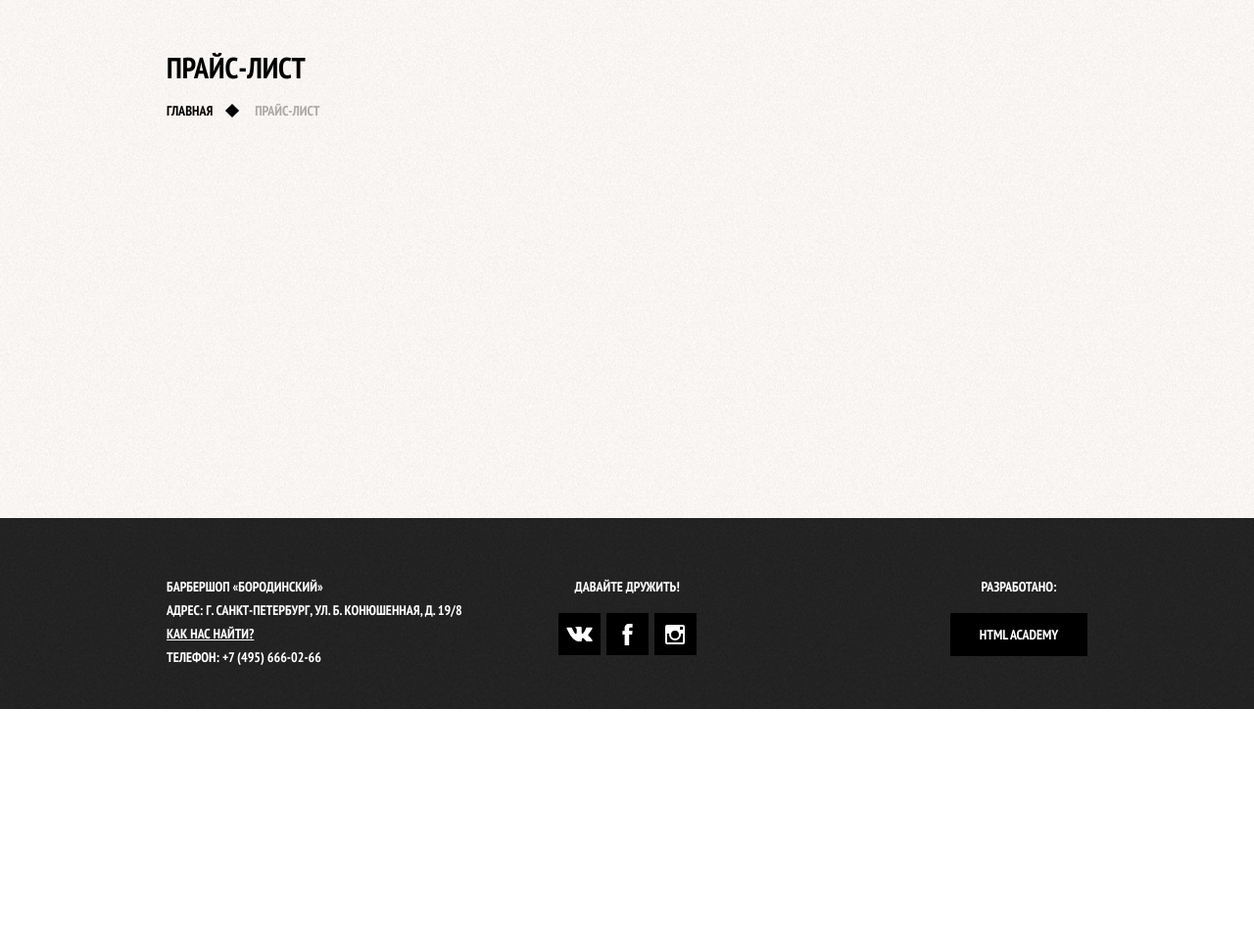
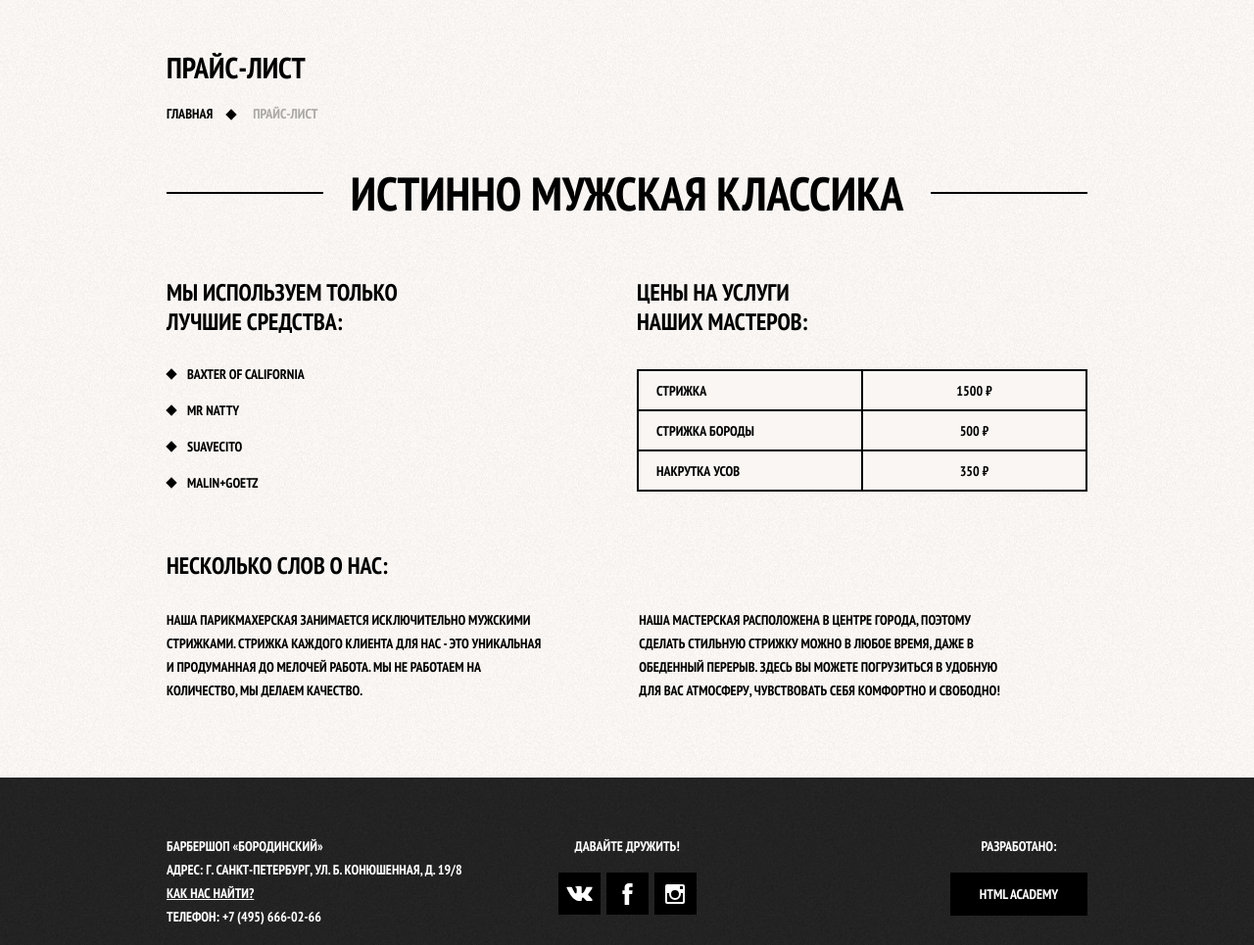
Before and after one commit to Leetovskiy/borodinski, a plain HTML site: page price.html in a window 1280 px wide. Shown: the part 76-1041 px from the top of the page at 98% size. Before the commit the page ends 800 px from the top, so only its background shows below. Drawn offline with Linux system fonts and the light colour scheme.

Commit message:
Create and style price page sections

```diff
--- a/css/style.css
+++ b/css/style.css
@@ -66,7 +66,7 @@ h1, h2, h3, h4, h5, h6 {
 
 .page-header {
   padding-top: 50px;
-  padding-bottom: 60px;
+  padding-bottom: 24px;
 }
 
 .page__heading {
@@ -85,6 +85,7 @@ h1, h2, h3, h4, h5, h6 {
 .page-navlist {
   list-style-type: none;
   padding: 0;
+  margin: 17px 0;
 
   display: flex;
 }
@@ -107,8 +108,8 @@ h1, h2, h3, h4, h5, h6 {
   content: "";
   display: inline-block;
   margin: auto 15px;
-  width: 10px;
-  height: 10px;
+  width: 8px;
+  height: 8px;
   background-color: #000;
   -webkit-transform: rotate(45deg);
       -ms-transform: rotate(45deg);
@@ -672,3 +673,140 @@ main {
   width: 300px;
   margin-top: 8px;
 }
+
+/* Price page styles */
+
+.price-main {
+
+}
+
+.price__big-text {
+  font-family: inherit;
+  font-size: 48px;
+  text-align: center;
+
+  position: relative;
+
+  margin: 0;
+}
+
+.price__big-text::before,
+.price__big-text::after {
+  content: "";
+  display: block;
+  width: 160px;
+  height: 2px;
+  background-color: #000;
+  margin-top: auto;
+  margin-bottom: auto;
+}
+
+.price__big-text::before {
+  position: absolute;
+  top: 50%;
+  left: 0;
+  margin-top: -1px;
+}
+
+.price__big-text::after {
+  position: absolute;
+  top: 50%;
+  right: 0;
+  margin-top: -1px;
+}
+
+.price-page__wrapper {
+  display: flex;
+  flex-flow: row wrap;
+  justify-content: space-between;
+
+  padding-top: 56px;
+  padding-bottom: 62px;
+}
+
+.price__heading {
+  font-family: inherit;
+  font-size: 24px;
+  line-height: 30px;
+}
+
+.adv-list__item,
+.price-list__table-cell,
+.price-about__text {
+  font-family: inherit;
+  font-size: 14px;
+  line-height: 24px;
+}
+
+.price__adv-list {
+  list-style-type: none;
+  padding-left: 21px;
+  margin-top: 26px;
+}
+
+.adv-list__item {
+  position: relative;
+}
+
+.adv-list__item + .adv-list__item {
+  margin: 13px 0;
+}
+
+.adv-list__item::before {
+  content: "";
+  display: inline-block;
+  width: 8px;
+  height: 8px;
+  background-color: #000;
+
+  position: absolute;
+  top: 50%;
+  left: -20px;
+  margin-top: -4px;
+
+  -webkit-transform: rotate(45deg);
+      -ms-transform: rotate(45deg);
+          transform: rotate(45deg);
+}
+
+.price-list__table {
+  background-color: #f9f6f3;
+  border: 2px solid #000101;
+  border-collapse: collapse;
+  margin-top: 33px;
+}
+
+.price-list__table-row th {
+  text-align: left;
+}
+
+.price-list__table-row td {
+  text-align: center;
+}
+
+.price-list__table-cell {
+  width: 229px;
+  height: 41px;
+  padding: 0 18px;
+  background-color: #f9f6f3;
+  border: 2px solid #000101;
+  box-sizing: border-box;
+}
+
+.price-about {
+  width: 100%;
+  margin-top: 44px;
+}
+
+.price-about__wrapper {
+  display: flex;
+
+}
+
+.price-about__text {
+  margin-top: 28px;
+}
+
+.price-about__text + .price-about__text {
+  margin-left: 100px;
+}
--- a/price.html
+++ b/price.html
@@ -65,6 +65,66 @@
           </ul>
         </nav>
       </header>
+
+      <main class="price-main">
+        <p class="price__big-text">Истинно мужская классика</p>
+
+        <div class="price-page__wrapper">
+          <section class="price-advantages">
+            <h2 class="price__heading">
+              Мы используем только <br>
+              лучшие средства:
+            </h2>
+            <ul class="price__adv-list">
+              <li class="adv-list__item">Baxter of California</li>
+              <li class="adv-list__item">Mr Natty</li>
+              <li class="adv-list__item">Suavecito</li>
+              <li class="adv-list__item">Malin+Goetz</li>
+            </ul>
+          </section>
+
+          <section class="price-list">
+            <h2 class="price__heading">
+              Цены на услуги <br>
+              наших мастеров:
+            </h2>
+            <table class="price-list__table">
+              <tr class="price-list__table-row">
+                <th class="price-list__table-cell">Стрижка</td>
+                <td class="price-list__table-cell">1500 ₽</td>
+              </tr>
+              <tr class="price-list__table-row">
+                <th class="price-list__table-cell">Стрижка бороды</td>
+                <td class="price-list__table-cell">500 ₽</td>
+              </tr>
+              <tr class="price-list__table-row">
+                <th class="price-list__table-cell">Накрутка усов</td>
+                <td class="price-list__table-cell">350 ₽</td>
+              </tr>
+            </table>
+          </section>
+
+          <section class="price-about">
+            <h2 class="price__heading">Несколько слов о нас:</h2>
+            <div class="price-about__wrapper">
+              <p class="price-about__text">
+                Наша парикмахерская занимается исключительно мужскими <br>
+                стрижками. Стрижка каждого клиента для нас - это уникальная <br>
+                и продуманная до мелочей работа. Мы не работаем на <br>
+                количество, мы делаем качество.
+              </p>
+              <p class="price-about__text">
+                Наша мастерская расположена в центре города, поэтому <br>
+                сделать стильную стрижку можно в любое время, даже в <br>
+                обеденный перерыв. Здесь вы можете погрузиться в удобную <br>
+                для вас атмосферу, чувствовать себя комфортно и свободно!
+              </p>
+            </div>
+          </section>
+        </div>
+
+      </main>
+
     </div>
   </main>
 
```
